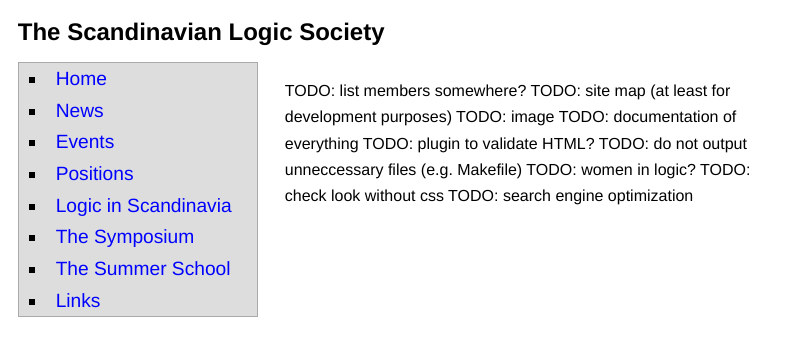
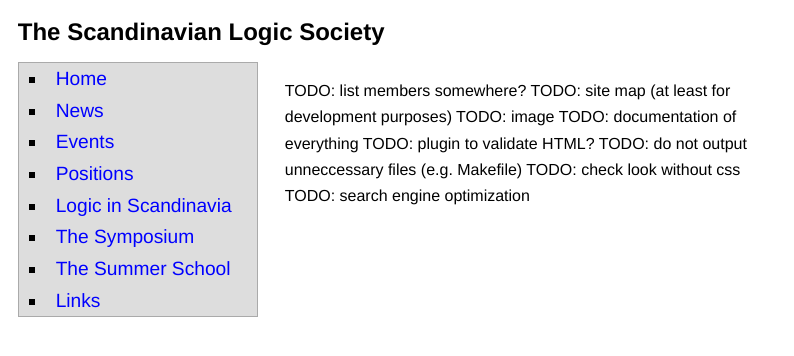
Before and after one commit to scandinavianlogic/scandinavianlogic.github.io, a Jekyll site: the page built from TODO.md, in a window 1280 px wide. Shown: the top 356 px of the page, without its empty margins (0-794 px from the left). Built offline with Jekyll 4.4.1, drawn with Linux system fonts in a browser that asks for light colours; our own code applies the rules of GitHub Pages for plain Markdown files.

Commit message:
removed TODO

```diff
--- a/TODO.md
+++ b/TODO.md
@@ -6,6 +6,5 @@
 {{ "TODO: documentation of everything" | log_warning }}
 {{ "TODO: plugin to validate HTML?" | log_warning }}
 {{ "TODO: do not output unneccessary files (e.g. Makefile)" | log_warning }}
-{{ "TODO: women in logic?" | log_warning }}
 {{ "TODO: check look without css" | log_warning }}
 {{ "TODO: search engine optimization" | log_warning }}
```
